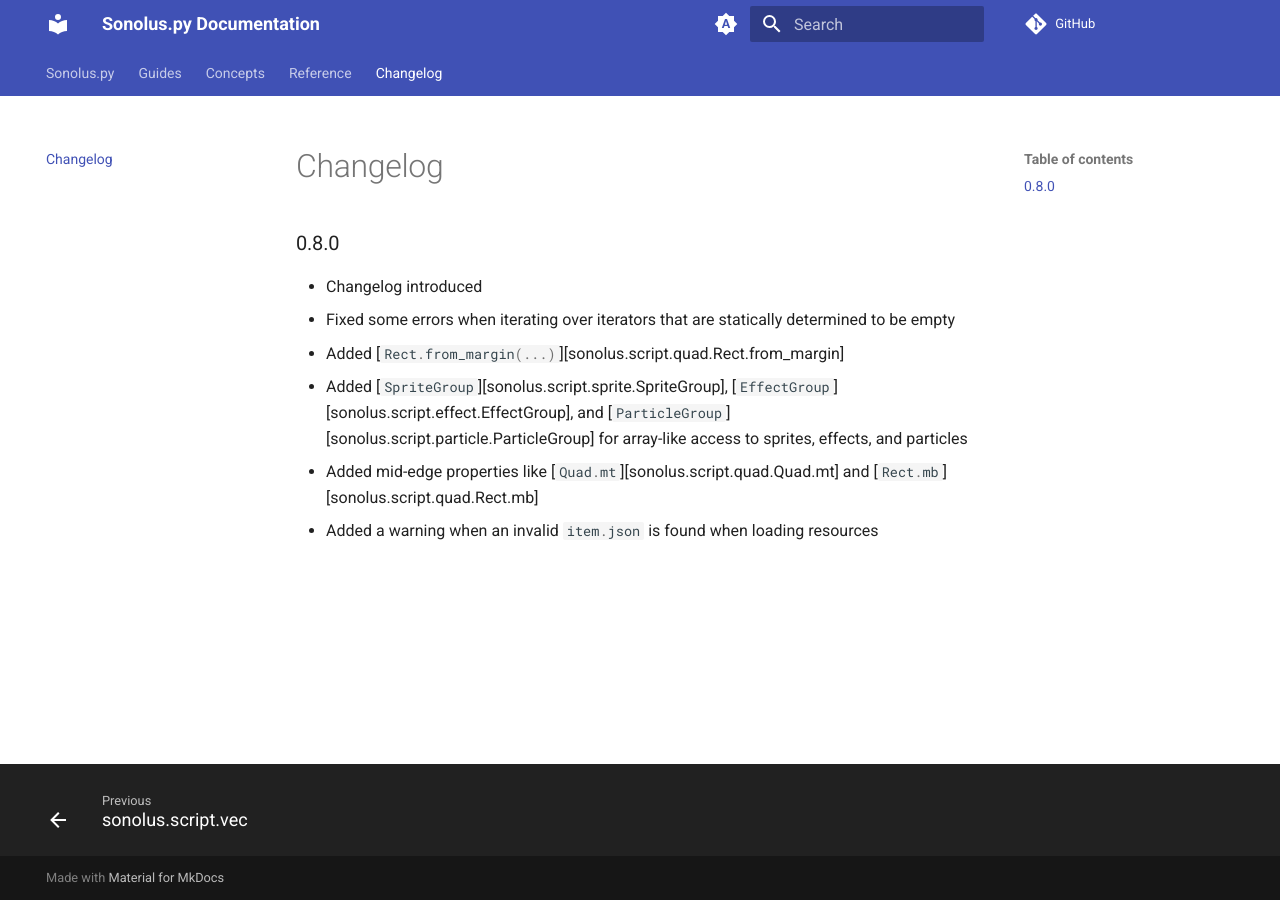
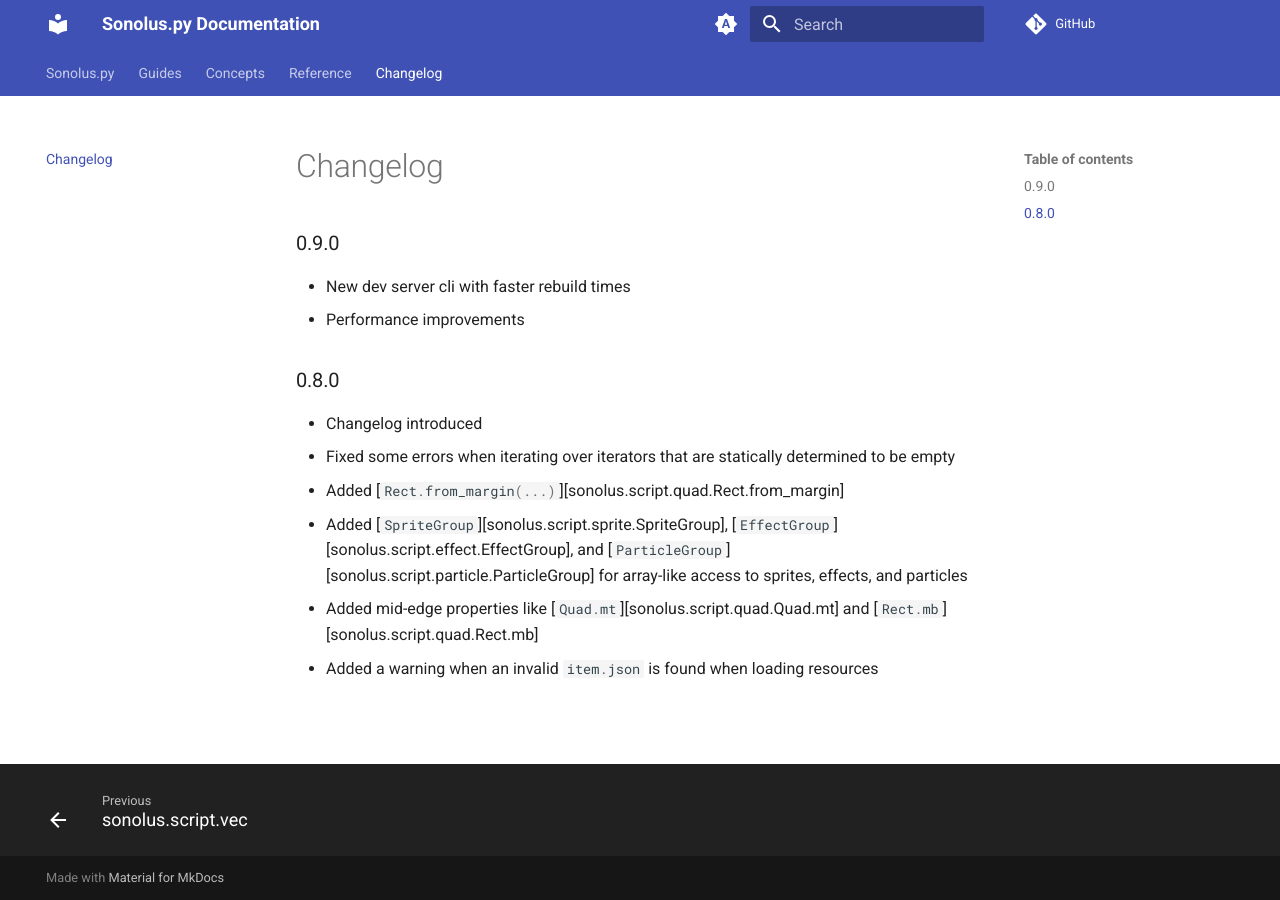
Before and after one commit to qwewqa/sonolus.py, an MkDocs documentation site: the page built from docs/changelog/index.md, in a window 1280 px wide. Built offline with MkDocs 1.6.1 and Material for MkDocs 9.7.7, drawn with Linux system fonts in a browser that asks for light colours; comment, search, counter and statistics services are not loaded.

Commit message:
Bump version to v0.9.0

```diff
--- a/docs/changelog/index.md
+++ b/docs/changelog/index.md
@@ -1,3 +1,8 @@
+### 0.9.0
+
+- New dev server cli with faster rebuild times
+- Performance improvements
+
 ### 0.8.0
 
 - Changelog introduced
--- a/pyproject.toml
+++ b/pyproject.toml
@@ -1,6 +1,6 @@
 [project]
 name = "sonolus.py"
-version = "0.8.0"
+version = "0.9.0"
 description = "Sonolus engine development in Python"
 readme = "README.md"
 requires-python = ">=3.12"
```
Also changed, not shown: 1 other file.
